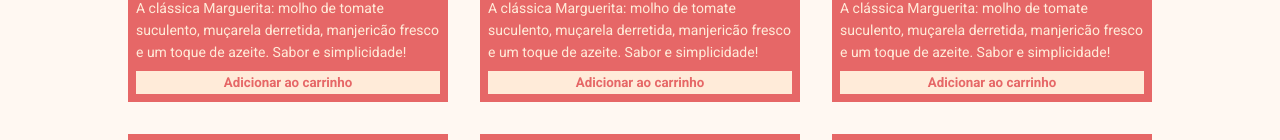
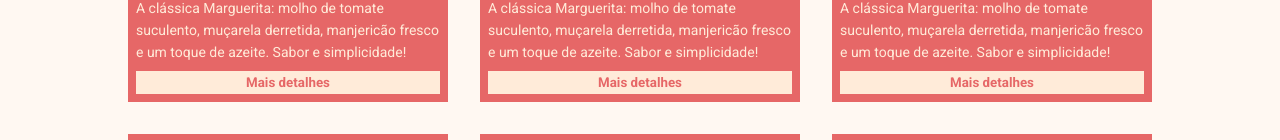
Before and after one commit to lichtle/efood, a React (Vite) app: page /product-details in a window 1280 px wide. Shown: the part 712-852 px from the top of the page. Built offline with nearby package versions, Linux system fonts and the light colour scheme.

Commit message:
fix: correção no botão da página "restaurant-details"

```diff
--- a/src/components/Dish/index.tsx
+++ b/src/components/Dish/index.tsx
@@ -10,7 +10,7 @@ const Dish = () => (
       A clássica Marguerita: molho de tomate suculento, muçarela derretida,
       manjericão fresco e um toque de azeite. Sabor e simplicidade!
     </p>
-    <button>Adicionar ao carrinho</button>
+    <button>Mais detalhes</button>
   </AboutDish>
 );
 
--- a/src/components/Dish/styles.ts
+++ b/src/components/Dish/styles.ts
@@ -25,5 +25,6 @@ export const AboutDish = styled(About)`
     width: 100%;
     border: none;
     padding: 4px 0;
+    cursor: pointer;
   }
 `;
```
